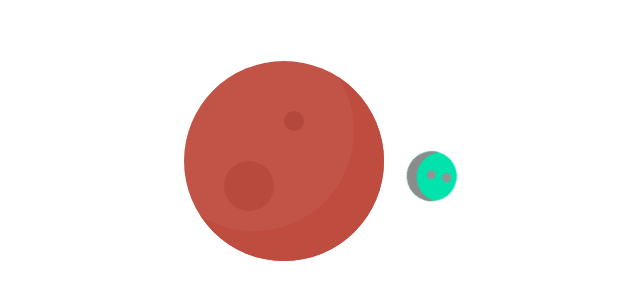
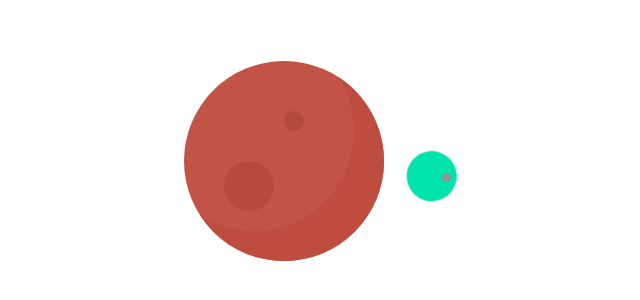
Before and after one commit to harshsikka/3d-effect, a plain HTML site: page index.html in a window 1280 px wide. Shown: the part 192-492 px from the top of the page, 356-996 px from the left. Drawn offline with Linux system fonts and the light colour scheme.

Commit message:
Update index.html

```diff
--- a/index.html
+++ b/index.html
@@ -57,7 +57,7 @@ body {
 
 .moon {
   background: #00e3ad;
-  box-shadow: inset -7px -7px 0 #8c8c8c;
+  box-shadow: inset -7px -7px 0 #00e3ad;
   width: 50px;
   height: 50px;
   border-radius: 100%;
@@ -74,7 +74,7 @@ body {
 }
 .moon:after {
   content: '';
-  background: #949494;
+  background: #00e3ad;
   border-radius: 100%;
   width: 9px;
   height: 9px;
```
